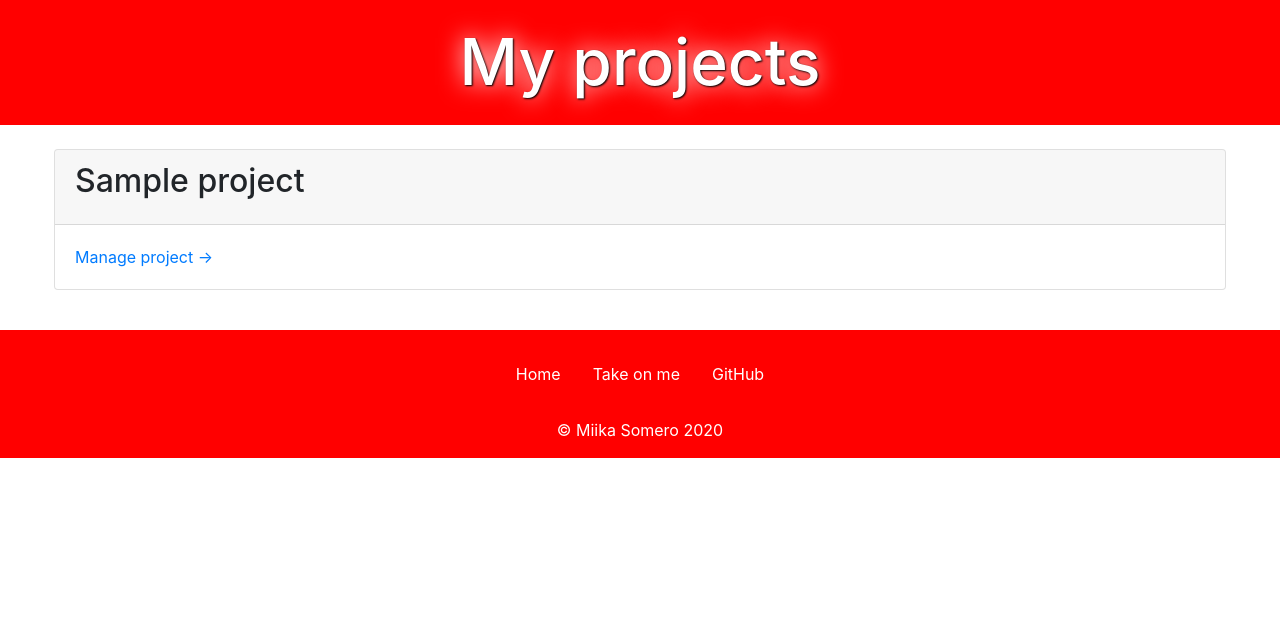
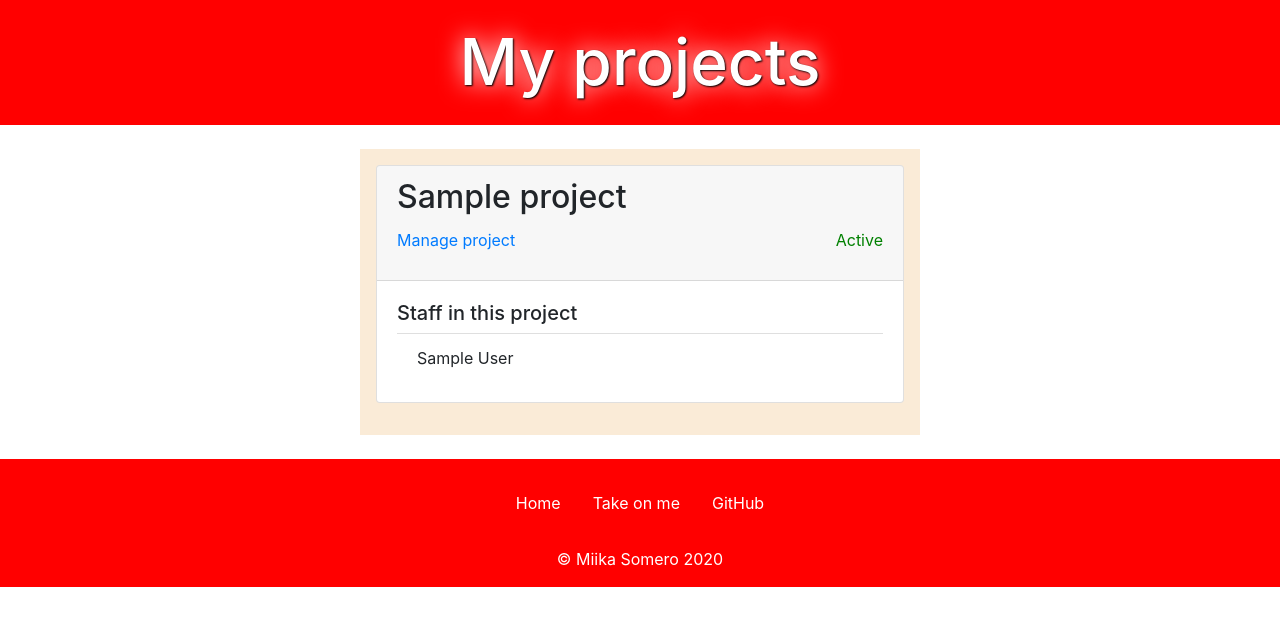
Before and after one commit to MiguelSombrero/skill-em-all, a Flask app: page /projects/ in a window 1280 px wide. Shown: the part 56-682 px from the top of the page. Run offline with Flask 2, Linux system fonts and the light colour scheme; a user stored in the database is signed in; tables that the repository leaves empty hold one stand-in row (values such as "Sample post"); some libraries are stand-ins or nearby versions.

Commit message:
added my projects view info about staff and changed related query accordingly

```diff
--- a/application/projects/models.py
+++ b/application/projects/models.py
@@ -19,20 +19,54 @@ class Project(Base, UserResource):
     @staticmethod
     def find_projects_by_owner(owner_id):
         statement = text(
-            "SELECT Project.id, Project.name, Project.start_date, Project.end_date"
+            "SELECT Project.*, Account.name"
             " FROM Project"
             " LEFT JOIN Account_project ON Project.id = Account_project.project_id"
             " LEFT JOIN Account ON Account.id = Account_project.account_id"
             " WHERE Project.owner_id = :owner_id"
-            " AND Project.active = 1"
-            " GROUP BY Project.id"
+            " GROUP BY Project.id, Account.name"
         ).params(owner_id=owner_id)
 
         res = db.engine.execute(statement)
+        response = []
 
-        response = []
         for row in res:
-            response.append(row)
+            id = row[0]
+            name = row[2]
+            start_date = row[3]
+            end_date = row[4]
+            active = row[5]
+            staff_name = row[7]
+
+            isInList = False
+
+            for project in response:
+                if project["id"] == id:
+                    isInList = True
+
+            if isInList:
+                last = len(response) - 1
+
+                response[last]["staff"].append({
+                    "name": staff_name
+                })
+
+            else:
+                new = {
+                    "id": id,
+                    "name": name,
+                    "start_date": start_date,
+                    "end_date": end_date,
+                    "active": active,
+                    "staff": []
+                }
+
+                if staff_name:
+                    new["staff"].append({
+                        "name": staff_name
+                    })
+
+                response.append(new)
 
         return response
 
--- a/application/static/css/main.css
+++ b/application/static/css/main.css
@@ -2,11 +2,15 @@
     background-color: red;
  }
 
- .form {
+ .form, .main {
     max-width: 25rem;
     margin: auto;
     padding: 1rem;
     background-color: antiquewhite;
+}
+
+.main {
+    max-width: 35rem;
 }
 
 h1 {
--- a/application/templates/projects/projects.html
+++ b/application/templates/projects/projects.html
@@ -6,16 +6,36 @@
 {{ macros.banner("My projects") }}
 
 <div class="row m-4">
-  <div class="col">
-    {% for project in projects if project %}
+  <div class="col main">
+    {% for project in projects if project.active %}
     <div class="card mb-3">
         <div class="card-header">
           <h2 class="card-title">{{ project.name }}</h2>
+          <a class="float-left" href="{{ url_for('projects_manage', project_id=project.id) }}">Manage project</a>
+          <p class="float-right" style="color: green;">Active</p>
         </div>
         <div class="card-body">
-            <a href="{{ url_for('projects_manage', project_id=project.id) }}">Manage project -></a>
+          <h5>Staff in this project</h5>
+          <ul class="list-group list-group-flush">
+            {% for employee in project.staff %}
+            <li class="list-group-item">{{ employee.name}}</li>
+            {% endfor %}
+
+            {% if project.staff | length == 0 %}
+            <li class="list-group-item">No staff yet</li>
+            {% endif %}
+          </ul>
         </div>
-      </div>
+    </div>
+    {% endfor %}
+
+    {% for project in projects if not project.active %}
+    <div class="card mb-3">
+        <div class="card-header">
+          <h2 class="card-title text-muted">{{ project.name }}</h2>
+          <p class="float-right" style="color: red;">Closed</p>
+        </div>
+    </div>
     {% endfor %}
 
     {% if projects | length == 0 %}
```
